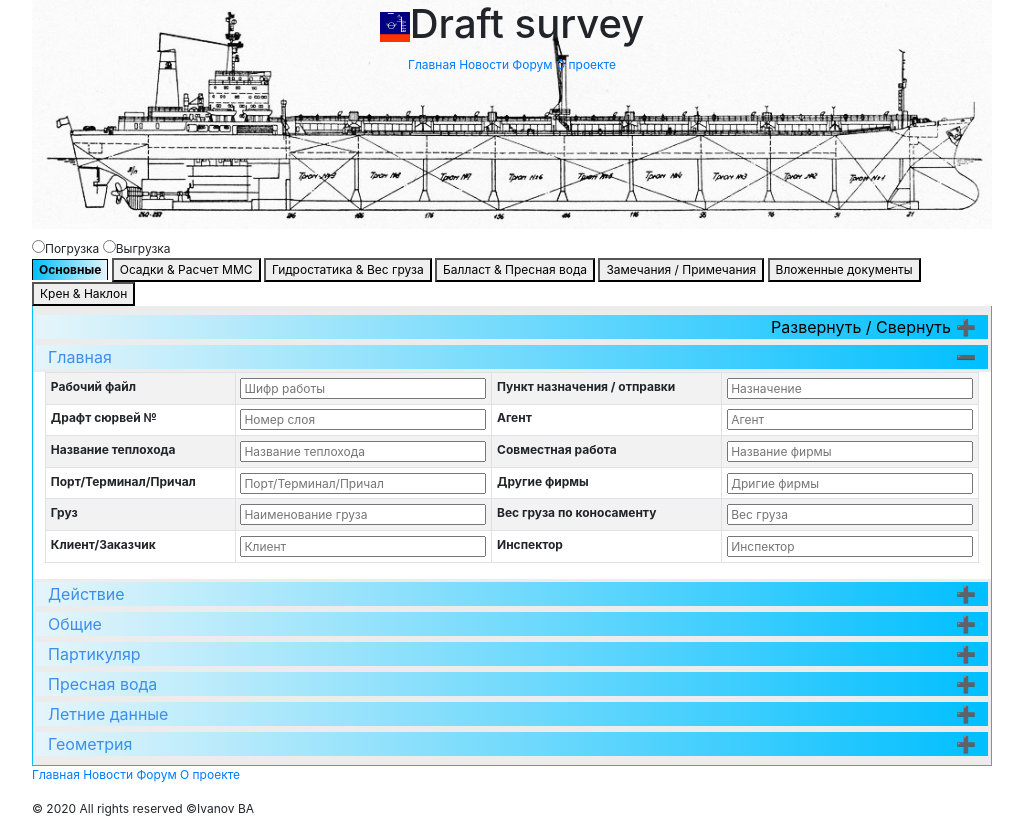
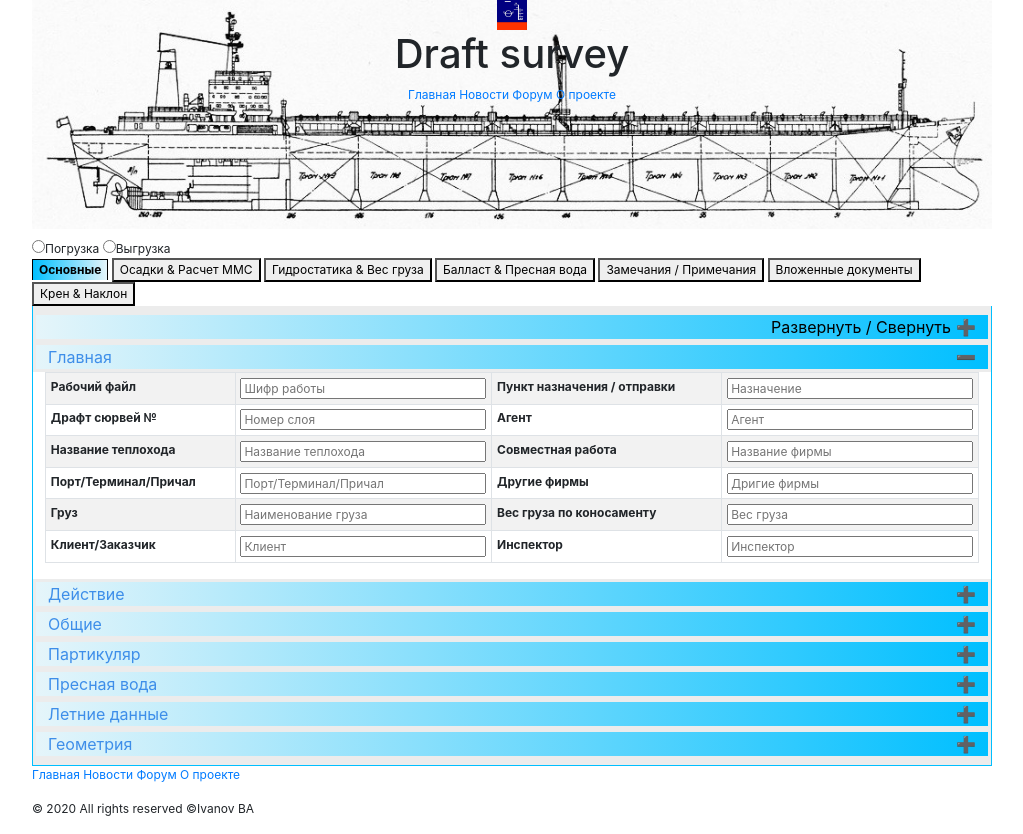
Before and after one commit to ben123-1/DS1, a plain HTML site: page index.html in a window 1280 px wide. Shown: the whole page, without its empty margins (128-1151 px from the left). Drawn offline with nearby package versions, Linux system fonts and the light colour scheme.

Commit message:
Update index.html

```diff
--- a/index.html
+++ b/index.html
@@ -23,7 +23,8 @@
 	<header class="mainmenu" id="mainmeny">
 		<div class="header-bg header-bg img">
 			<div class="title">
-				<h1><img src="images/loadmark.jpg" width="30pxl" height="30pxl" alt="Картинка-символ сайта">Draft survey</h1>       <! Логотип и название сайта>
+				       <! Логотип и название сайта>
+				<img src="images/loadmark.jpg" width="30pxl" height="30pxl" alt="Картинка-символ сайта"><h1>Draft survey</h1>
 			</div>
 			<p> <a href="#top"> Главная </a>                                  <!Для меню>
 				<a href="html/page-1.html"> Новости </a>
```
